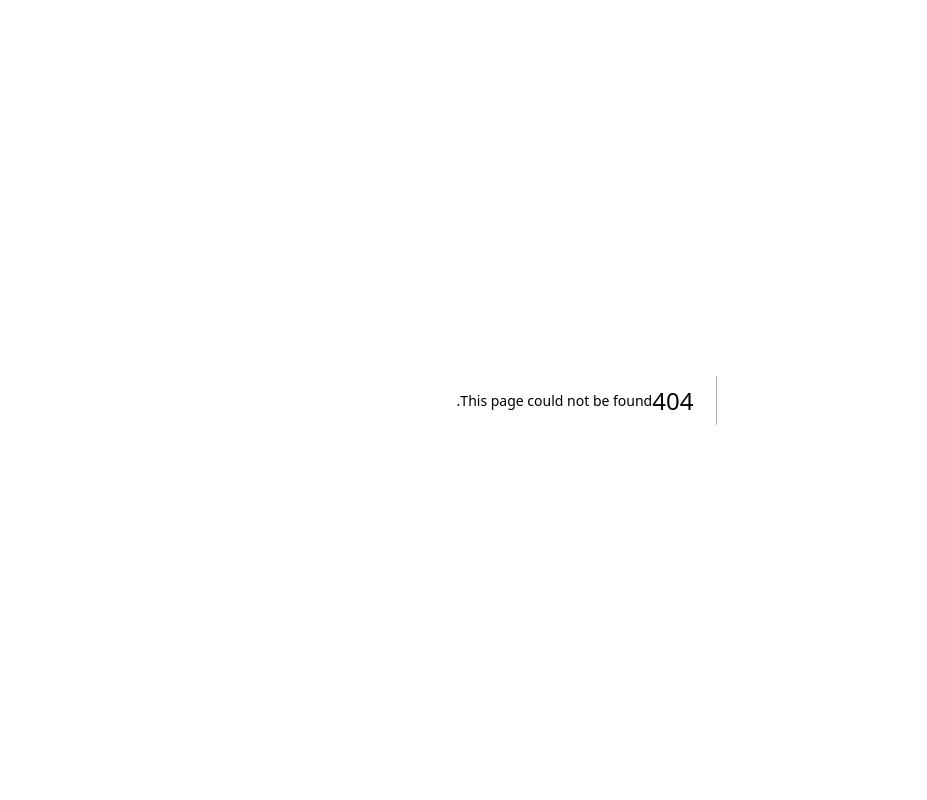
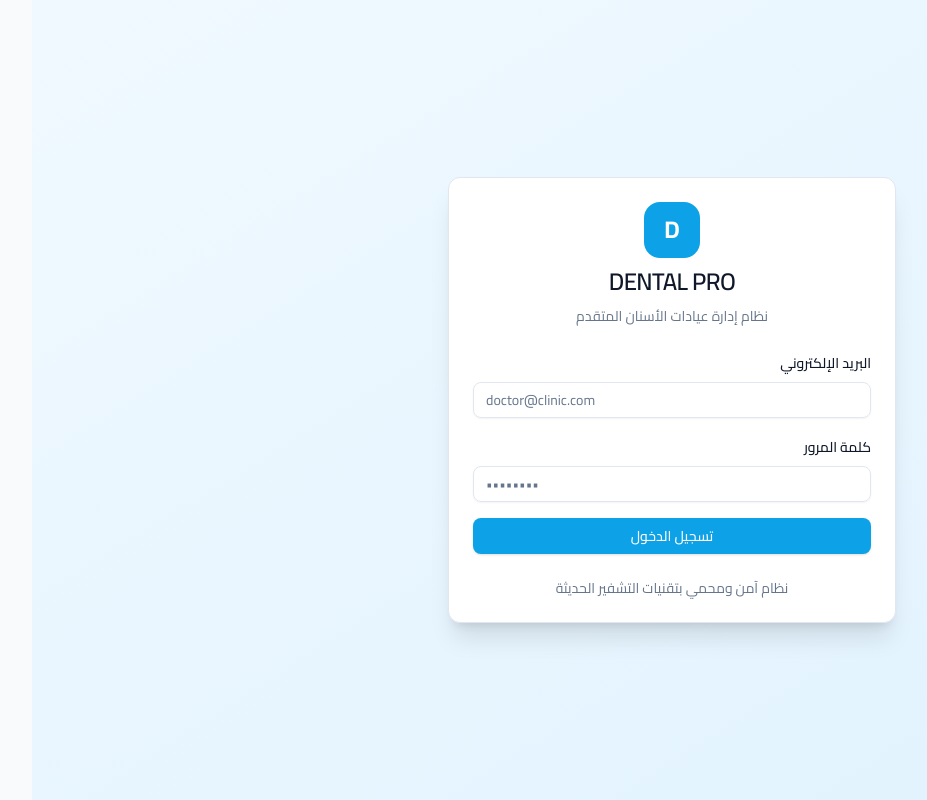
Before and after one commit to uneu2bb/dental-pro, a Next.js app: page /login in a window 1280 px wide. Before the commit this address had no page. Shown: the whole page, without its empty margins (85-1012 px from the left). Built offline with nearby package versions, Linux system fonts and the light colour scheme.

Commit message:
Add sidebar, header, dashboard page, login page

```diff
--- /dev/null
+++ b/src/app/login/page.tsx
@@ -0,0 +1,51 @@
+"use client";
+
+import { useState } from "react";
+import { Button } from "@/components/ui/button";
+import { Input } from "@/components/ui/input";
+import { Label } from "@/components/ui/label";
+import { Card, CardContent, CardDescription, CardHeader, CardTitle } from "@/components/ui/card";
+
+export default function LoginPage() {
+  const [loading, setLoading] = useState(false);
+
+  const handleLogin = async (e: React.FormEvent) => {
+    e.preventDefault();
+    setLoading(true);
+    setTimeout(() => {
+      window.location.href = "/dashboard";
+    }, 1000);
+  };
+
+  return (
+    <div className="flex min-h-screen items-center justify-center bg-gradient-to-br from-medical-50 to-medical-100 dark:from-background dark:to-muted p-4">
+      <Card className="w-full max-w-md shadow-xl">
+        <CardHeader className="text-center space-y-2">
+          <div className="mx-auto flex h-14 w-14 items-center justify-center rounded-2xl bg-primary text-primary-foreground text-2xl font-bold">
+            D
+          </div>
+          <CardTitle className="text-2xl">DENTAL PRO</CardTitle>
+          <CardDescription>نظام إدارة عيادات الأسنان المتقدم</CardDescription>
+        </CardHeader>
+        <CardContent>
+          <form onSubmit={handleLogin} className="space-y-4">
+            <div className="space-y-2">
+              <Label htmlFor="email">البريد الإلكتروني</Label>
+              <Input id="email" type="email" placeholder="doctor@clinic.com" dir="ltr" required />
+            </div>
+            <div className="space-y-2">
+              <Label htmlFor="password">كلمة المرور</Label>
+              <Input id="password" type="password" placeholder="••••••••" dir="ltr" required />
+            </div>
+            <Button type="submit" className="w-full" disabled={loading}>
+              {loading ? "جاري الدخول..." : "تسجيل الدخول"}
+            </Button>
+          </form>
+          <p className="mt-6 text-center text-sm text-muted-foreground">
+            نظام آمن ومحمي بتقنيات التشفير الحديثة
+          </p>
+        </CardContent>
+      </Card>
+    </div>
+  );
+}
--- /dev/null
+++ b/src/components/dashboard/header.tsx
@@ -0,0 +1,53 @@
+"use client";
+
+import { Bell, Moon, Sun, Search, Menu } from "lucide-react";
+import { useTheme } from "next-themes";
+import { Button } from "@/components/ui/button";
+
+export function Header() {
+  const { theme, setTheme } = useTheme();
+
+  return (
+    <header className="flex h-16 items-center justify-between border-b bg-card px-4 md:px-6">
+      <div className="flex items-center gap-4">
+        <Button variant="ghost" size="icon" className="lg:hidden">
+          <Menu className="h-5 w-5" />
+        </Button>
+        <div className="relative hidden md:block">
+          <Search className="absolute right-3 top-1/2 h-4 w-4 -translate-y-1/2 text-muted-foreground" />
+          <input
+            type="search"
+            placeholder="بحث عن مريض، موعد..."
+            className="h-9 w-64 rounded-lg border bg-background pr-10 pl-4 text-sm outline-none focus:ring-2 focus:ring-primary/20"
+          />
+        </div>
+      </div>
+
+      <div className="flex items-center gap-2">
+        <Button
+          variant="ghost"
+          size="icon"
+          onClick={() => setTheme(theme === "dark" ? "light" : "dark")}
+        >
+          <Sun className="h-5 w-5 rotate-0 scale-100 transition-all dark:-rotate-90 dark:scale-0" />
+          <Moon className="absolute h-5 w-5 rotate-90 scale-0 transition-all dark:rotate-0 dark:scale-100" />
+        </Button>
+
+        <Button variant="ghost" size="icon" className="relative">
+          <Bell className="h-5 w-5" />
+          <span className="absolute top-1.5 left-1.5 h-2 w-2 rounded-full bg-destructive" />
+        </Button>
+
+        <div className="mr-2 flex items-center gap-3 border-r pr-4">
+          <div className="text-left hidden sm:block">
+            <p className="text-sm font-medium">د. أحمد السوري</p>
+            <p className="text-xs text-muted-foreground">مدير العيادة</p>
+          </div>
+          <div className="flex h-9 w-9 items-center justify-center rounded-full bg-primary text-primary-foreground text-sm font-semibold">
+            أس
+          </div>
+        </div>
+      </div>
+    </header>
+  );
+}
--- /dev/null
+++ b/src/components/dashboard/sidebar.tsx
@@ -0,0 +1,80 @@
+"use client";
+
+import Link from "next/link";
+import { usePathname } from "next/navigation";
+import {
+  LayoutDashboard,
+  Users,
+  Calendar,
+  Stethoscope,
+  FileText,
+  Wallet,
+  Package,
+  BarChart3,
+  Settings,
+  Smile,
+  ClipboardList,
+  LogOut,
+} from "lucide-react";
+import { cn } from "@/lib/utils";
+import { Button } from "@/components/ui/button";
+
+const navigation = [
+  { name: "لوحة التحكم", href: "/dashboard", icon: LayoutDashboard },
+  { name: "المرضى", href: "/patients", icon: Users },
+  { name: "المواعيد", href: "/appointments", icon: Calendar },
+  { name: "المخطط السني", href: "/dental-chart", icon: Smile },
+  { name: "الخطط العلاجية", href: "/treatment-plans", icon: ClipboardList },
+  { name: "العلاجات", href: "/treatments", icon: Stethoscope },
+  { name: "الفواتير", href: "/invoices", icon: FileText },
+  { name: "المحاسبة", href: "/accounting", icon: Wallet },
+  { name: "المخزون", href: "/inventory", icon: Package },
+  { name: "التقارير", href: "/reports", icon: BarChart3 },
+  { name: "الإعدادات", href: "/settings", icon: Settings },
+];
+
+export function Sidebar() {
+  const pathname = usePathname();
+
+  return (
+    <aside className="hidden lg:flex lg:w-64 lg:flex-col border-l bg-card">
+      <div className="flex h-16 items-center gap-2 border-b px-6">
+        <div className="flex h-9 w-9 items-center justify-center rounded-lg bg-primary text-primary-foreground font-bold text-lg">
+          D
+        </div>
+        <div>
+          <h1 className="font-bold text-lg leading-none">DENTAL PRO</h1>
+          <p className="text-xs text-muted-foreground">نظام إدارة العيادات</p>
+        </div>
+      </div>
+
+      <nav className="flex-1 space-y-1 p-4">
+        {navigation.map((item) => {
+          const isActive = pathname === item.href || pathname.startsWith(item.href + "/");
+          return (
+            <Link
+              key={item.name}
+              href={item.href}
+              className={cn(
+                "flex items-center gap-3 rounded-lg px-3 py-2.5 text-sm font-medium transition-colors",
+                isActive
+                  ? "bg-primary text-primary-foreground shadow-sm"
+                  : "text-muted-foreground hover:bg-accent hover:text-accent-foreground"
+              )}
+            >
+              <item.icon className="h-5 w-5" />
+              {item.name}
+            </Link>
+          );
+        })}
+      </nav>
+
+      <div className="border-t p-4">
+        <Button variant="ghost" className="w-full justify-start gap-3 text-muted-foreground">
+          <LogOut className="h-5 w-5" />
+          تسجيل الخروج
+        </Button>
+      </div>
+    </aside>
+  );
+}
```
